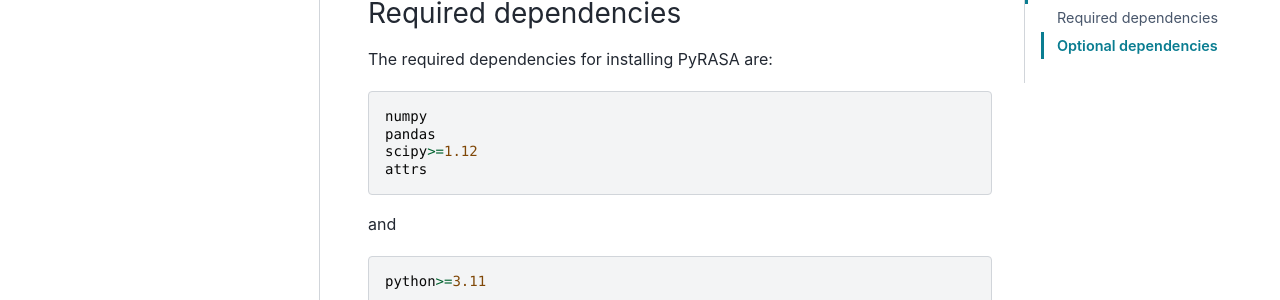
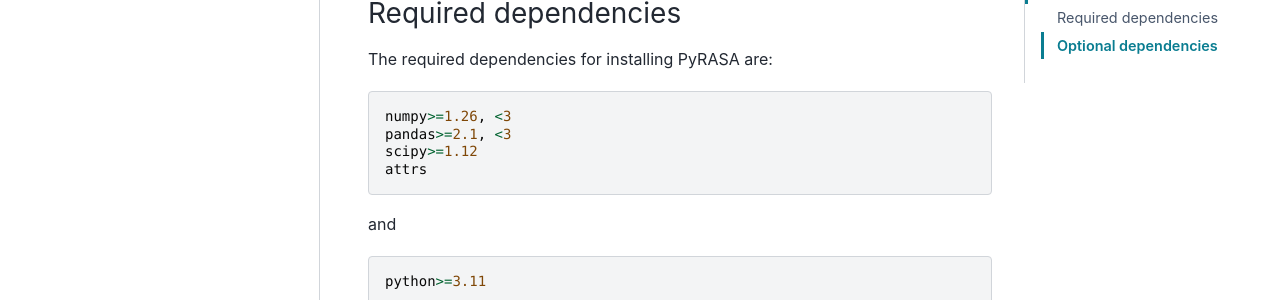
Before and after one commit to schmidtfa/pyrasa, a Sphinx documentation site: the page built from doc/source/install.rst, in a window 1280 px wide and 900 px high, scrolled down 880 px. Shown: the part 152-452 px from the top of the window. Built offline with Sphinx 7.4.7 and the PyData theme 0.15.4, drawn with Linux system fonts in a browser that asks for light colours; pages that are not in the unit, such as notebooks, are missing from menus.

```diff
--- a/doc/source/install.rst
+++ b/doc/source/install.rst
@@ -43,8 +43,8 @@ The required dependencies for installing PyRASA are:
 
 .. code::
 
- numpy
- pandas
+ numpy>=1.26, <3
+ pandas>=2.1, <3
  scipy>=1.12
  attrs
 
```
